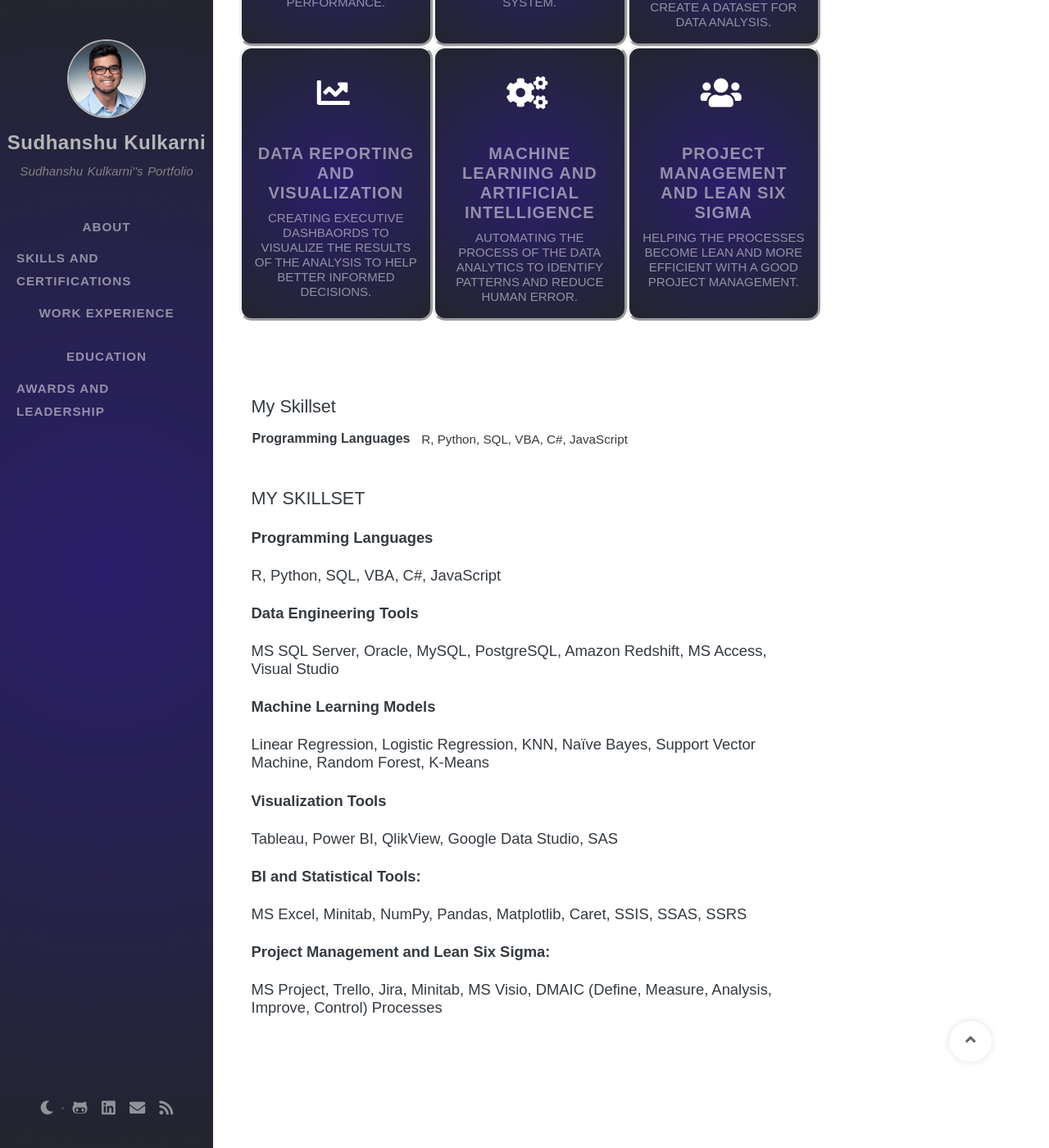
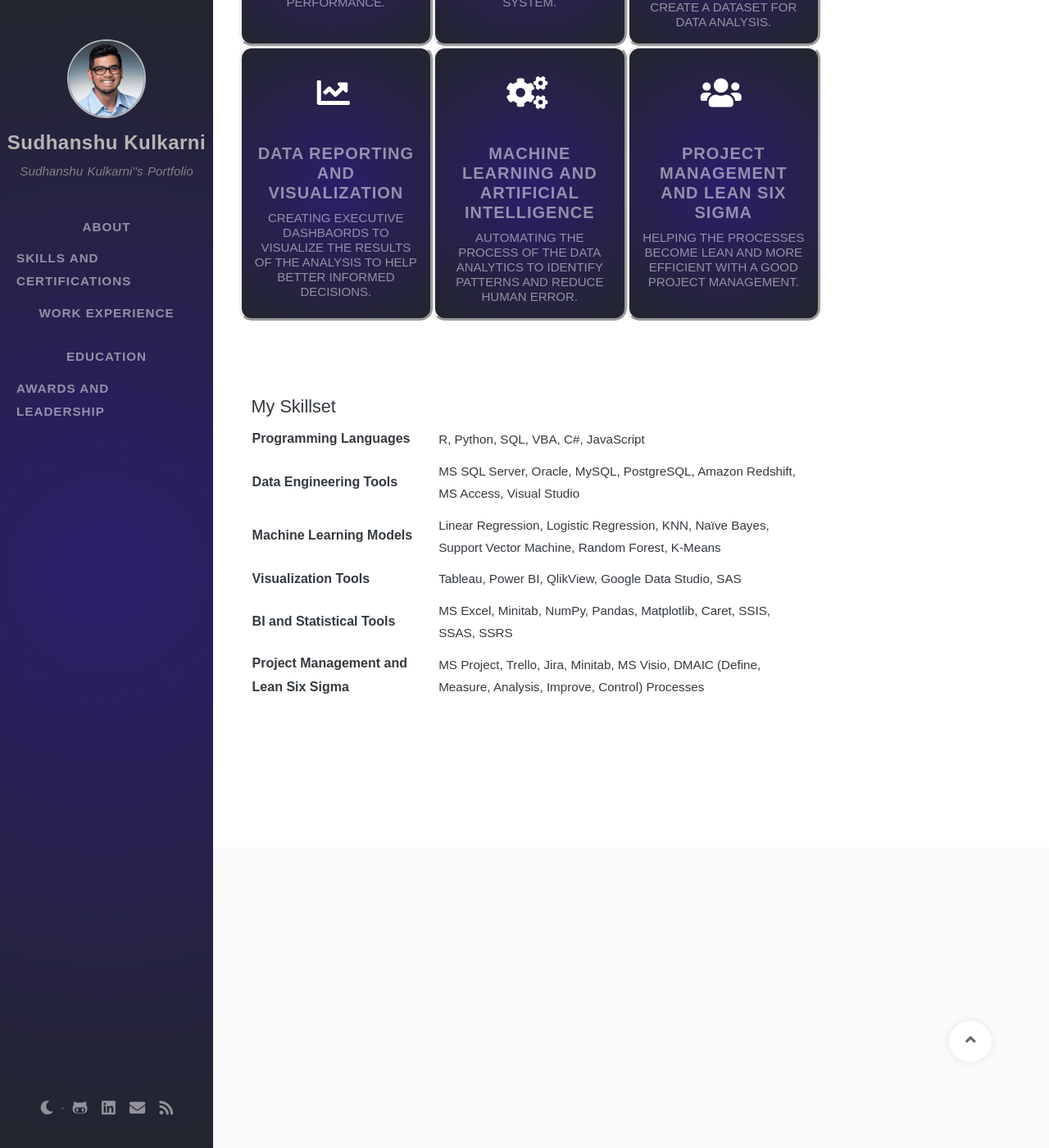
Before and after one commit to skulkarni218/skulkarni218.github.io, a Jekyll site: the page built from tabs/skills_certifications.md, in a window 1280 px wide and 1400 px high, scrolled down 445 px. Shown: the whole window at 82% size. Built offline with Jekyll 4.4.1, drawn with Linux system fonts in a browser that asks for light colours; nearby versions of some CDN libraries; some web fonts are replaced; comment, search, counter and statistics services are not loaded.

Commit message:
Update skills_certifications.md

```diff
--- a/tabs/skills_certifications.md
+++ b/tabs/skills_certifications.md
@@ -163,19 +163,24 @@
 		<th scope="row"><strong>Programming Languages</strong></th>
 		<td>R, Python, SQL, VBA, C#, JavaScript</td>
 	</tr>
+	<tr>
+		<th scope="row"><strong>Data Engineering Tools</strong></th>
+		<td>MS SQL Server, Oracle, MySQL, PostgreSQL, Amazon Redshift, MS Access, Visual Studio</td>
+	</tr>
+	<tr>
+		<th scope="row"><strong>Machine Learning Models</strong></th>
+		<td>Linear Regression, Logistic Regression, KNN, Naïve Bayes, Support Vector Machine, Random Forest, K-Means</td>
+	</tr>
+	<tr>
+		<th scope="row"><strong>Visualization Tools</strong></th>
+		<td>Tableau, Power BI, QlikView, Google Data Studio, SAS</td>
+	</tr>
+	<tr>
+		<th scope="row"><strong>BI and Statistical Tools</strong></th>
+		<td>MS Excel, Minitab, NumPy, Pandas, Matplotlib, Caret, SSIS, SSAS, SSRS</td>
+	</tr>
+	<tr>
+		<th scope="row"><strong>Project Management and Lean Six Sigma</strong></th>
+		<td>MS Project, Trello, Jira, Minitab, MS Visio, DMAIC (Define, Measure, Analysis, Improve, Control) Processes</td>
+	</tr>
 </table>
-
-
-<h2 data-toc-skip>MY SKILLSET</h2>
-#### **Programming Languages**
-#### R, Python, SQL, VBA, C#, JavaScript
-#### **Data Engineering Tools**
-#### MS SQL Server, Oracle, MySQL, PostgreSQL, Amazon Redshift, MS Access, Visual Studio
-#### **Machine Learning Models**
-#### Linear Regression, Logistic Regression, KNN, Naïve Bayes, Support Vector Machine, Random Forest, K-Means
-#### **Visualization Tools**
-#### Tableau, Power BI, QlikView, Google Data Studio, SAS
-#### **BI and Statistical Tools:**
-#### MS Excel, Minitab, NumPy, Pandas, Matplotlib, Caret, SSIS, SSAS, SSRS
-#### **Project Management and Lean Six Sigma:**
-#### MS Project, Trello, Jira, Minitab, MS Visio, DMAIC (Define, Measure, Analysis, Improve, Control) Processes
```
